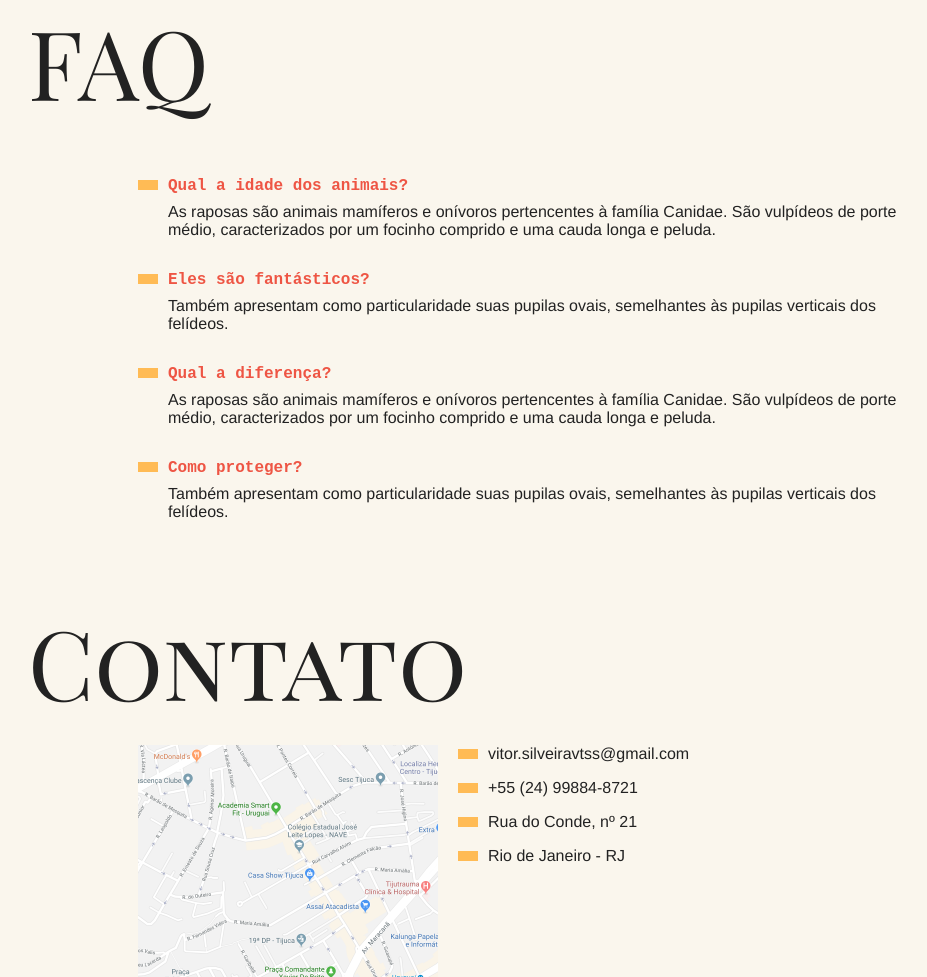
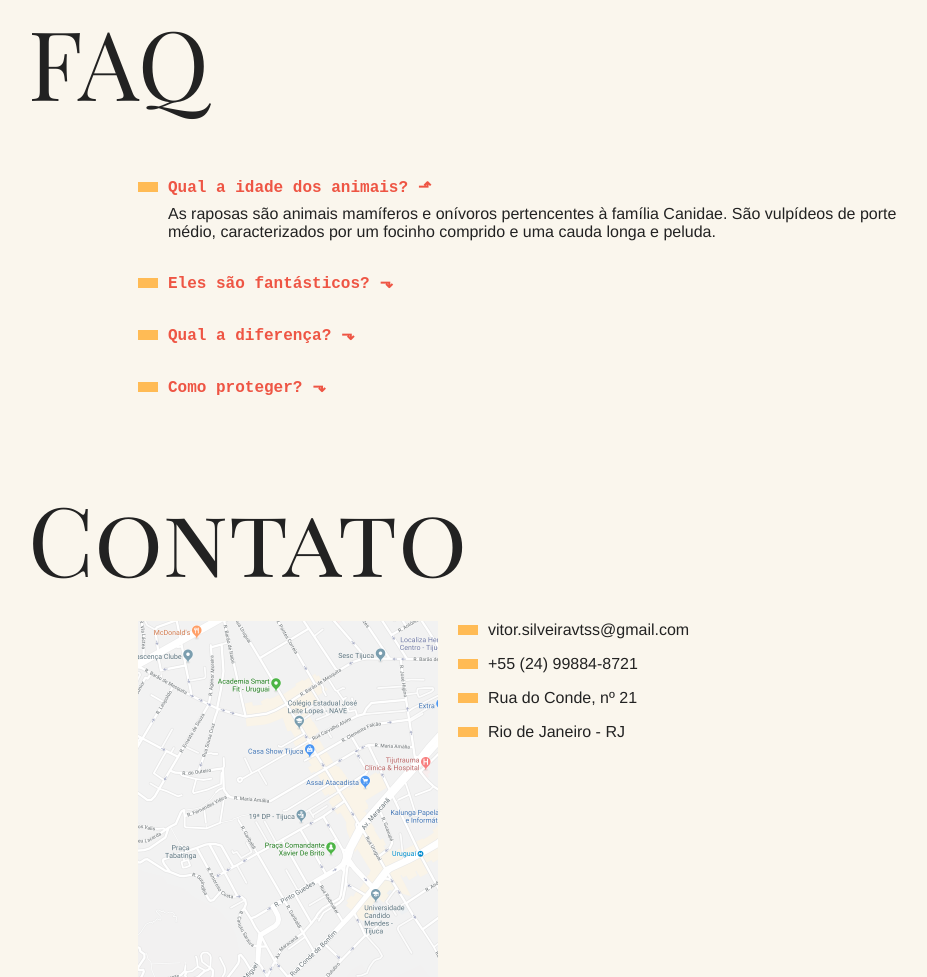
Before and after one commit to VtSilveira/projeto-js, a plain HTML site: page index.html in a window 1280 px wide. Shown: the part 799-1776 px from the top of the page, without its empty margins (162-1089 px from the left). Drawn offline with Linux system fonts and the light colour scheme.

Commit message:
accordion list faq done

```diff
--- a/css/style.css
+++ b/css/style.css
@@ -221,6 +221,30 @@ body {
   animation: show .5s forwards;
 }
 
+.js .js-accordion dt {
+  cursor: pointer;
+}
+
+.js .js-accordion dd {
+  display: none;
+}
+
+.js .js-accordion dd.activate-accordion {
+  display: block !important;
+  animation: slideDown .5s forwards;
+}
+
+.js-accordion dt::after {
+  content: '⬎';
+  margin-left: 10px;
+}
+
+.js .js-accordion dt.activate-accordion::after {
+  content: '⬏';
+  margin-left: 10px;
+}
+
+
 @keyframes show {
   from {
     opacity: 0;
@@ -231,3 +255,14 @@ body {
     transform: translate3d(0, 0, 0);
   }
 }
+
+@keyframes slideDown {
+  from {
+    opacity: 0;
+    max-height: 0;
+  }
+  to {
+    opacity: 1;
+    max-height: 200px;
+  }
+}
--- a/index.html
+++ b/index.html
@@ -147,9 +147,9 @@
 
     <section class="grid-section faq" id="faq">
       <h1 class="titulo">FAQ</h1>
-      <dl class="faq-lista">
-        <dt>Qual a idade dos animais?</dt>
-        <dd>
+      <dl class="faq-lista js-accordion">
+        <dt class="activate-accordion">Qual a idade dos animais?</dt>
+        <dd class="activate-accordion">
           As raposas são animais mamíferos e onívoros pertencentes à família
           Canidae. São vulpídeos de porte médio, caracterizados por um focinho
           comprido e uma cauda longa e peluda.
--- a/script.js
+++ b/script.js
@@ -1,10 +1,10 @@
+function initTabNav() {
   const tabMenu = document.querySelectorAll(".js-tabmenu li");
   const tabContent = document.querySelectorAll(".js-tabcontent section");
 
   if (tabMenu.length && tabContent.length) {
     function activeTab(index) {
-
-    tabContent.forEach((section)=> {
+      tabContent.forEach((section) => {
         section.classList.remove("ativo");
       });
 
@@ -17,3 +17,22 @@ if (tabMenu.length && tabContent.length) {
       });
     });
   }
+}
+
+function initFAQAccordion() {
+  const faqQuestions = document.querySelectorAll(".js-accordion dt");
+
+  if(faqQuestions.length){
+    function activeAccordion(event) {
+      event.currentTarget.classList.toggle("activate-accordion")
+      event.currentTarget.nextElementSibling.classList.toggle("activate-accordion")
+    }
+
+    faqQuestions.forEach((question) => {
+      question.addEventListener("click", activeAccordion);
+    });
+  }
+}
+
+initTabNav();
+initFAQAccordion();
```
Lines whose indentation alone changed are shown as unchanged.
